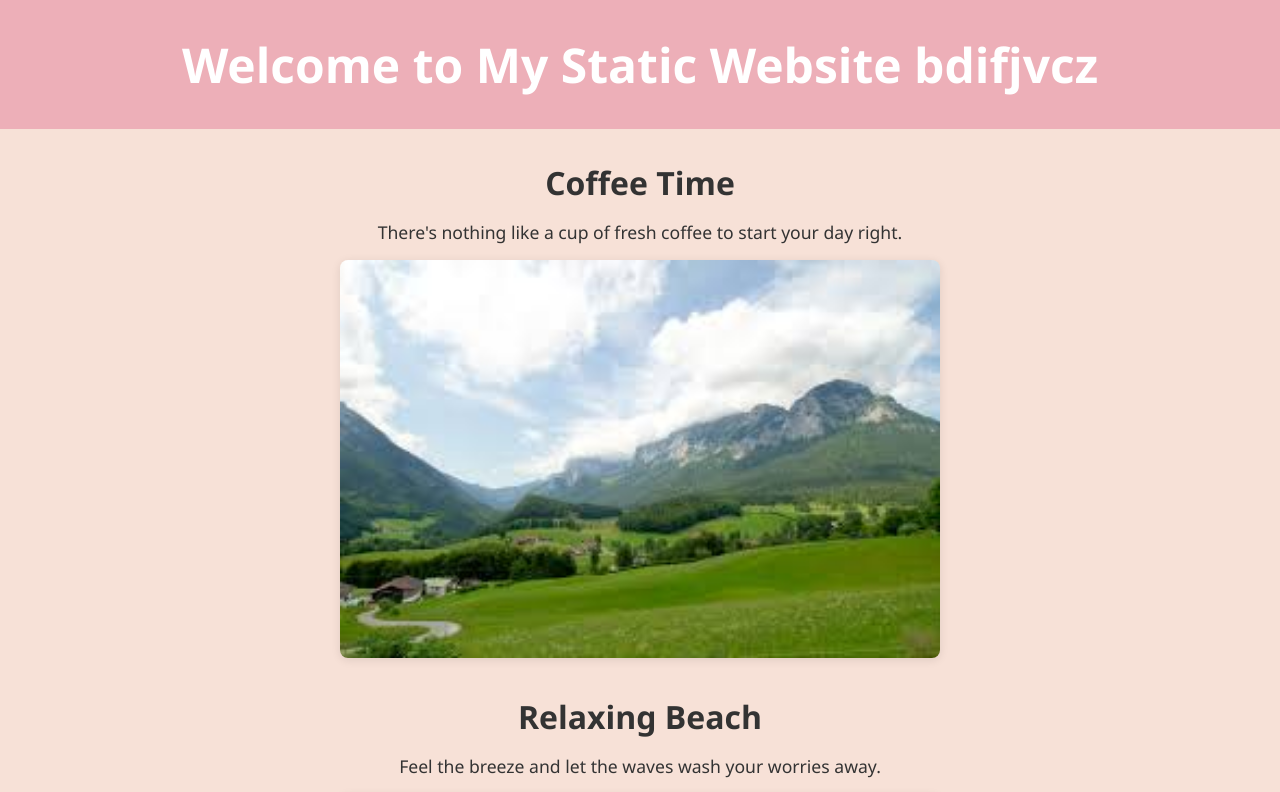
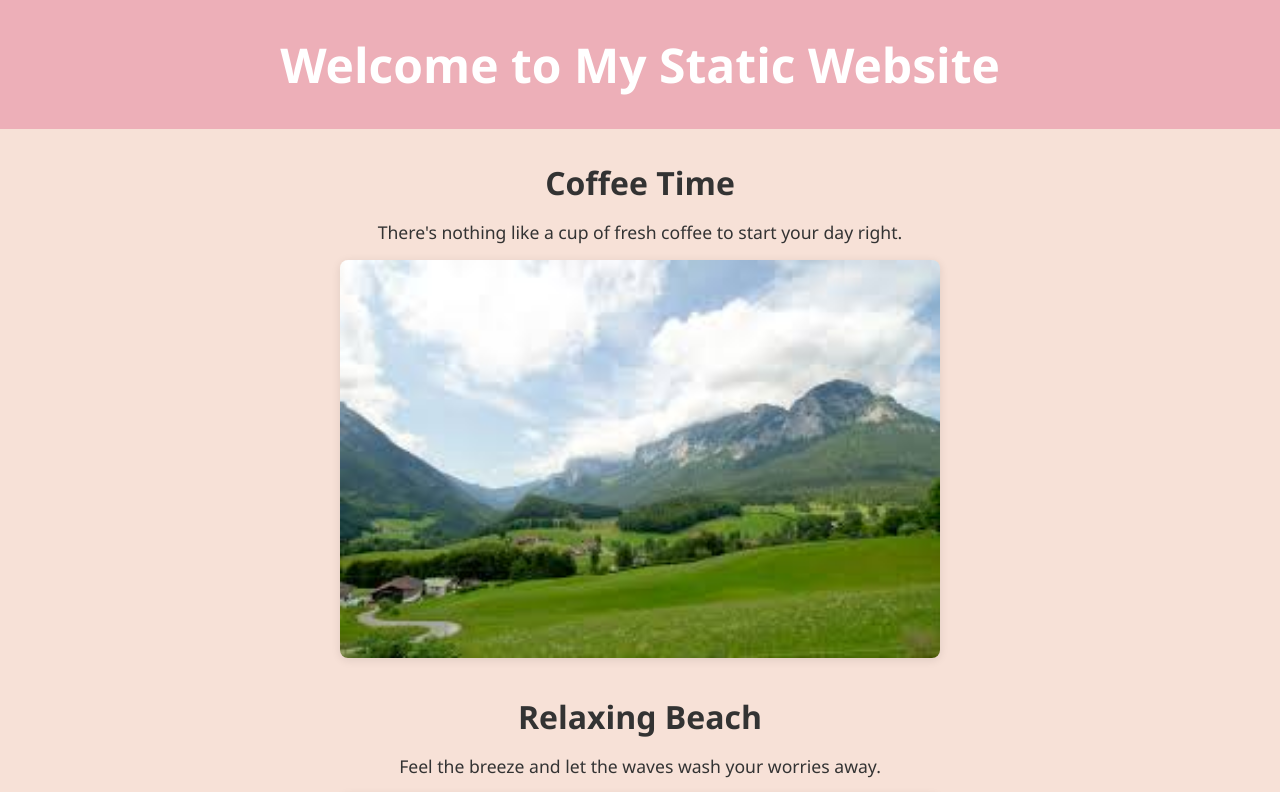
Before and after one commit to keshavchauhan-7/keshavchauhan.me, a plain HTML site: page index.html in a window 1280 px wide. Shown: the top 792 px of the page. Drawn offline with Linux system fonts and the light colour scheme.

Commit message:
change text

```diff
--- a/index.html
+++ b/index.html
@@ -87,7 +87,7 @@
 </head>
 <body>
   <header>
-    <h1>Welcome to My Static Website bdifjvcz</h1>
+    <h1>Welcome to My Static Website</h1>
   </header>
 
   <main>
```
